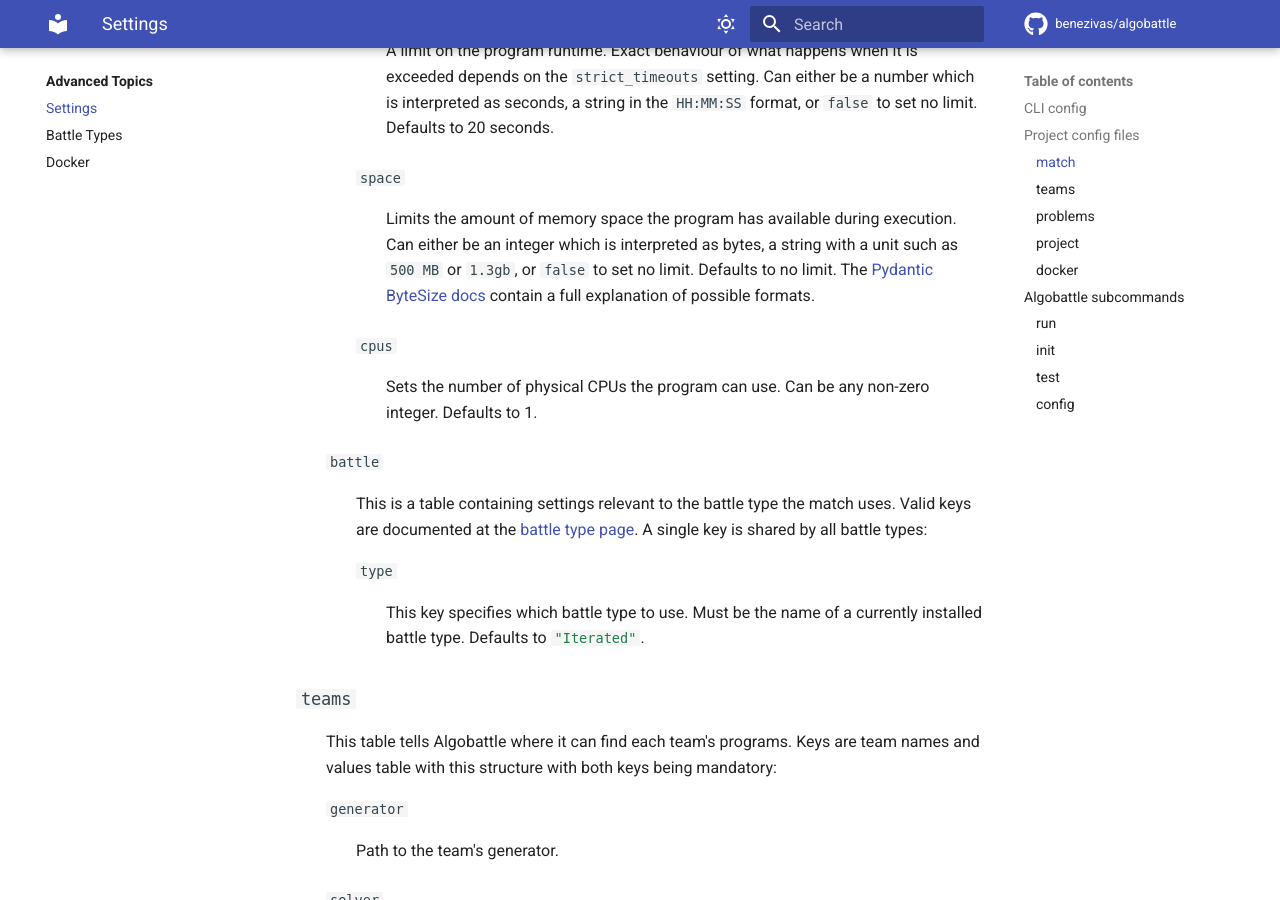
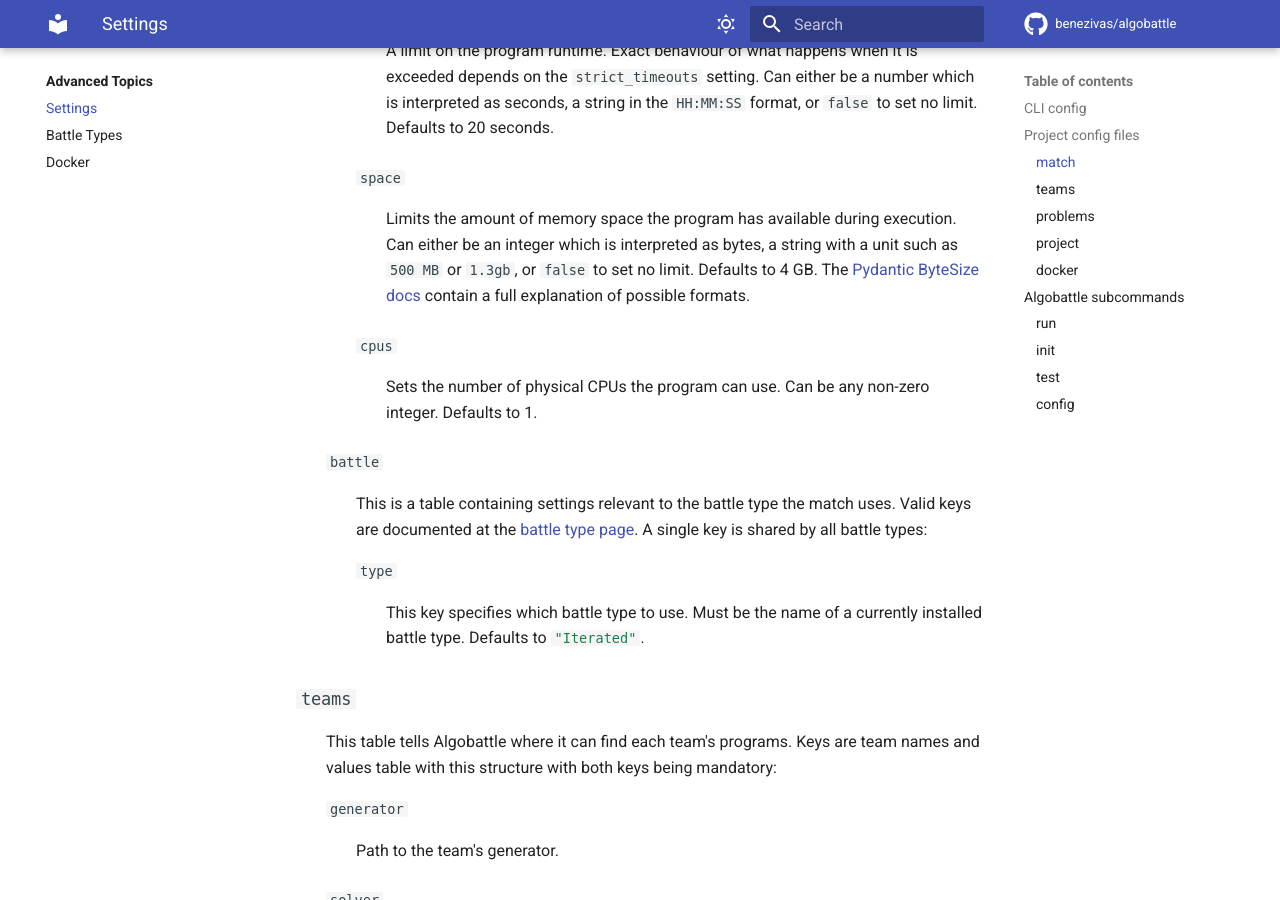
Before and after one commit to Benezivas/algobattle, an MkDocs documentation site: the page built from docs/advanced/config.md, in a window 1280 px wide and 900 px high, scrolled down 2612 px. Built offline with MkDocs 1.6.1 and Material for MkDocs 9.7.7, drawn with Linux system fonts in a browser that asks for light colours; some web fonts are replaced; comment, search, counter and statistics services are not loaded.

Commit message:
fix space default

```diff
--- a/docs/advanced/config.md
+++ b/docs/advanced/config.md
@@ -92,7 +92,7 @@ big and offer a lot of room for customization. It's made up of several tables at
         `space`
         : Limits the amount of memory space the program has available during execution. Can either be an integer which
         is interpreted as bytes, a string with a unit such as `500 MB` or `1.3gb`, or `#!toml false` to set no limit.
-        Defaults to no limit. The
+        Defaults to 4 GB. The
         [Pydantic ByteSize docs](https://docs.pydantic.dev/latest/usage/types/bytesize/#using-bytesize) contain a full
         explanation of possible formats.
 
```
